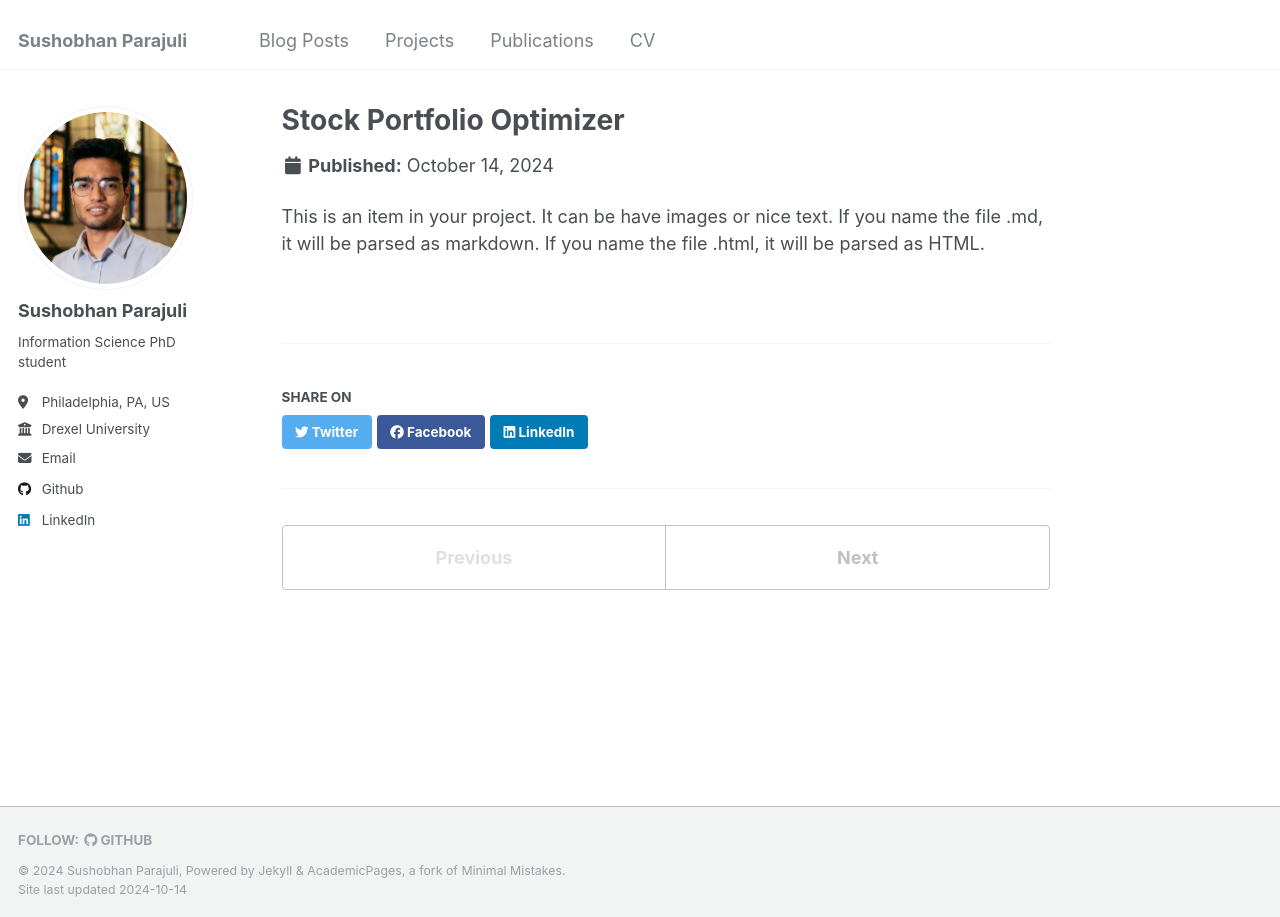
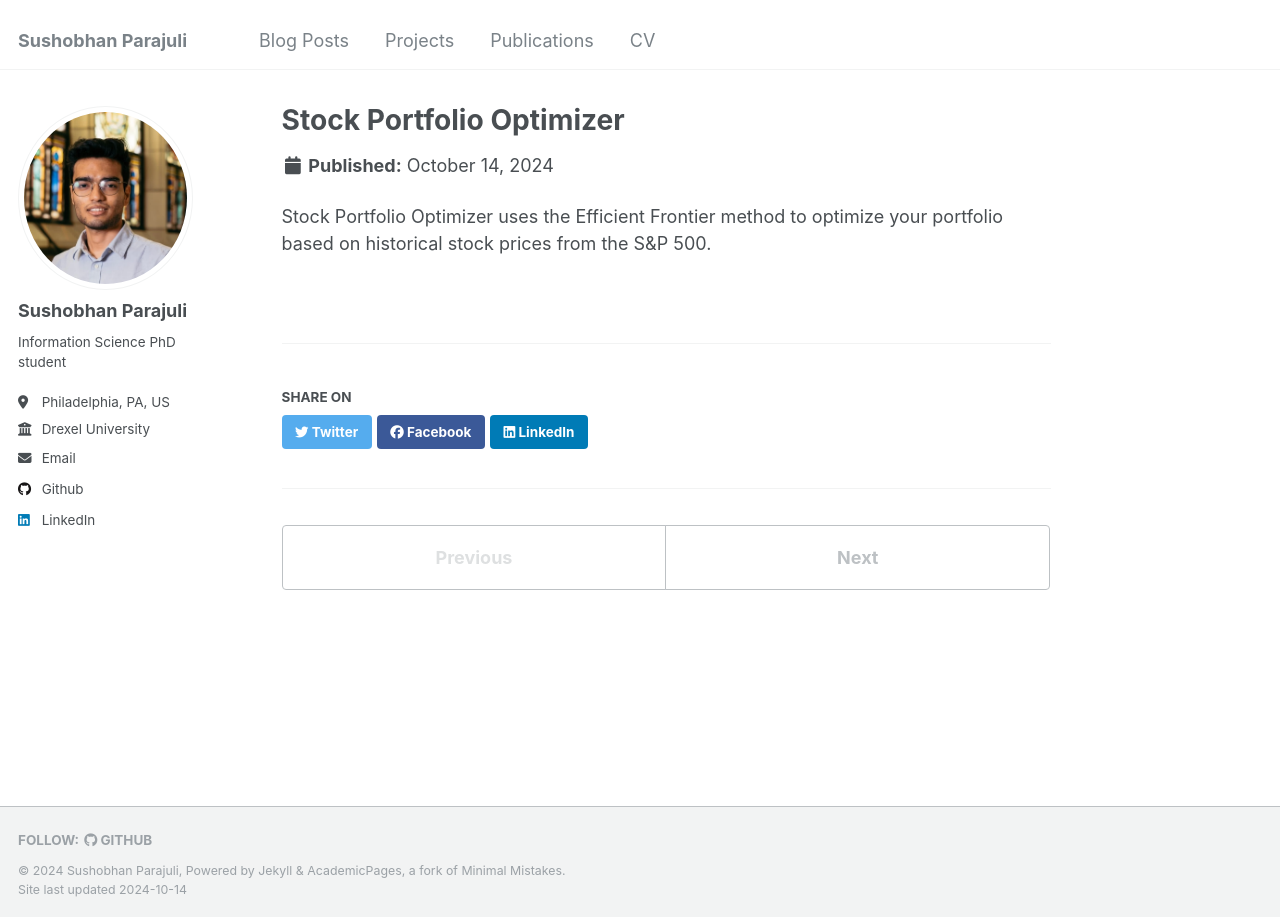
Before and after one commit to sushobhan2024/sushobhan2024.github.io, a Jekyll site: the page built from _projects/project-1.md, in a window 1280 px wide. Built offline with Jekyll 4.4.1, drawn with Linux system fonts in a browser that asks for light colours.

Commit message:
Update project-1.md

```diff
--- a/_projects/project-1.md
+++ b/_projects/project-1.md
@@ -1,7 +1,7 @@
 ---
 title: "Stock Portfolio Optimizer"
-excerpt: "Short description of project item number 1<br/><img src='/images/500x300.png'>"
+excerpt: "Short description of project item number 1<br/><img src='/images/project-1.png'>"
 collection: project
 ---
 
-This is an item in your project. It can be have images or nice text. If you name the file .md, it will be parsed as markdown. If you name the file .html, it will be parsed as HTML.
+Stock Portfolio Optimizer uses the Efficient Frontier method to optimize your portfolio based on historical stock prices from the S&P 500.
```
